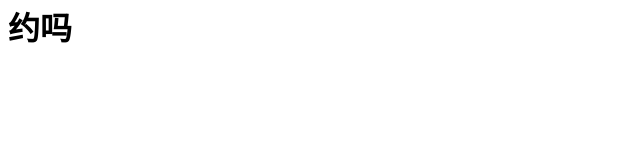
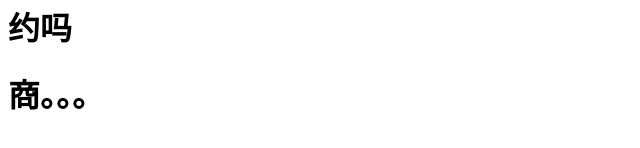
Before and after one commit to Chris-z-su/myblog, a plain HTML site: page index.html in a window 1280 px wide. Shown: the part 356-504 px from the top of the page, without its empty margins (0-640 px from the left). Drawn offline with Linux system fonts and the light colour scheme.

Commit message:
add shangcheng 50%

```diff
--- a/index.html
+++ b/index.html
@@ -13,5 +13,6 @@
 	<h1>相册</h1>
 	<h1>短视频</h1>
 	<h1>约吗</h1>
+	<h1>商。。。</h1>
 </body>
 </html>
```
